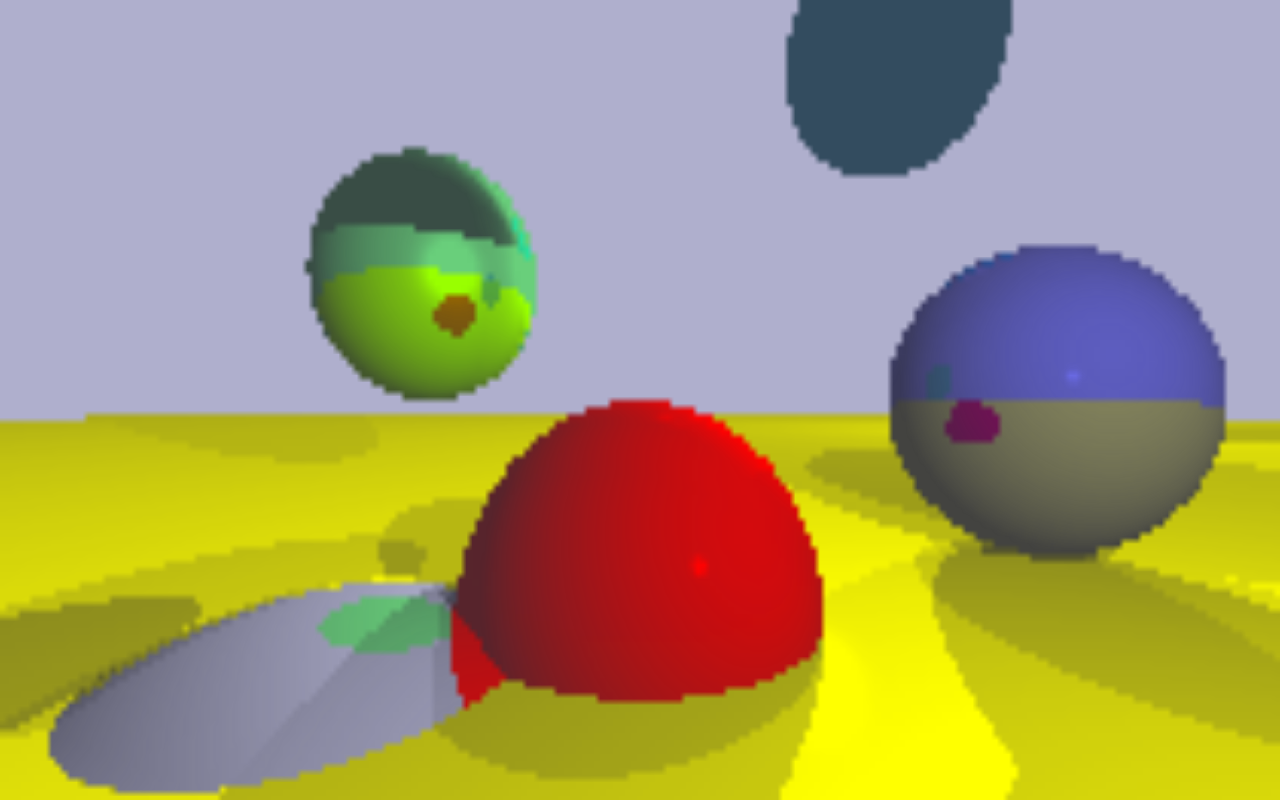
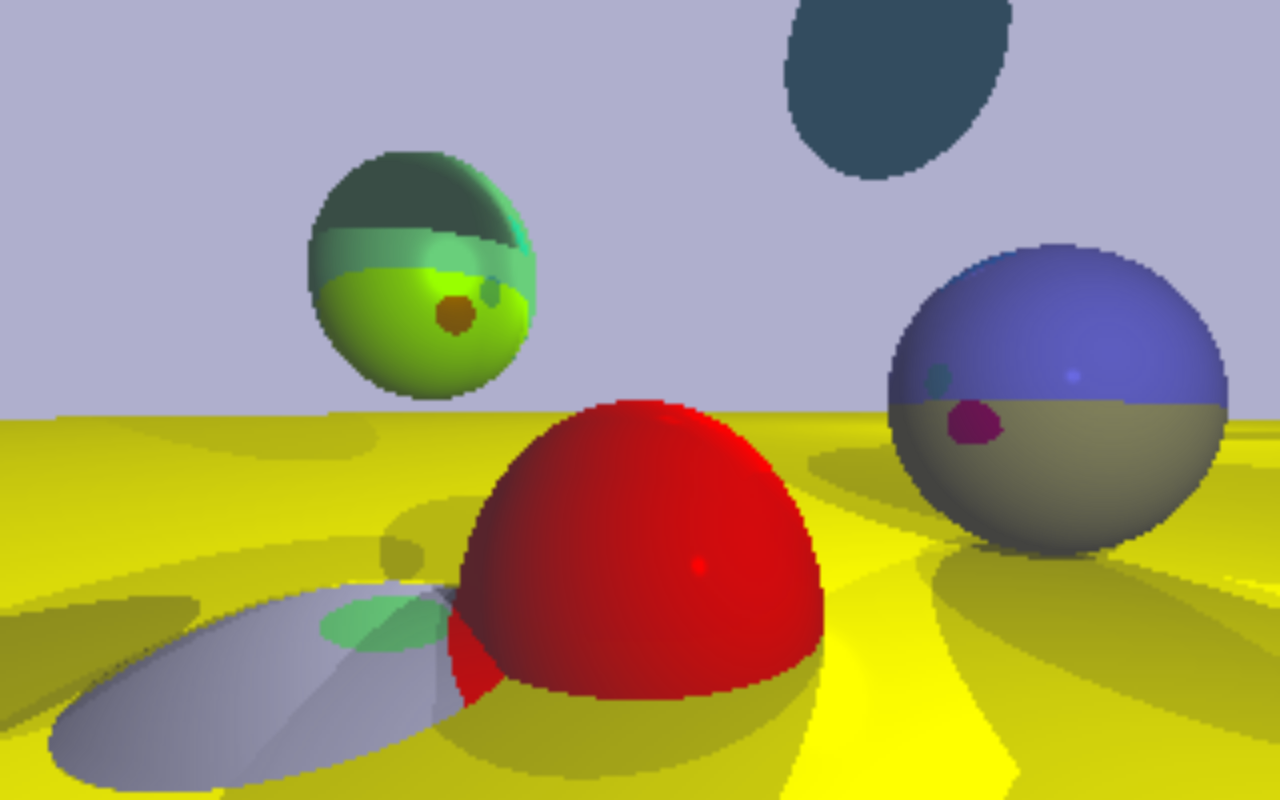
Before and after one commit to mkdorff/ART, a website: page docs/index.html in a window 1280 px wide. Drawn offline with Linux system fonts and the light colour scheme.

Commit message:
lol use github pages

```diff
--- a/public/index.html
+++ b/docs/index.html
@@ -15,6 +15,6 @@
       Canvas.id = 'paint'
       document.body.appendChild(Canvas)
     </script>
-    <script src="../src/index.js"></script>
+    <script src="index.js"></script>
   </body>
 </html>
--- a/src/index.js
+++ b/docs/index.js
@@ -1,6 +1,6 @@
 // External params
-const newx = Math.floor(1680 / 8 );
-const newy = Math.floor(913 / 8);
+const newx = Math.floor(window.innerWidth / 4);
+const newy = Math.floor(window.innerHeight / 4);
 const _resolution = {x: newx, y: newy};
 Canvas.height = newy;
 Canvas.width = newx;
@@ -151,8 +151,8 @@ const backtrace = (origin, direction, min_t, max_t, recursionDepth = 0) => {
       r: closest_object.color.r * (1 - closest_object.reflective) + reflectedColor.r * closest_object.reflective,
       g: closest_object.color.g * (1 - closest_object.reflective) + reflectedColor.g * closest_object.reflective,
       b: closest_object.color.b * (1 - closest_object.reflective) + reflectedColor.b * closest_object.reflective,
-      a: closest_object.color.a * lightingScalar
-    }
+      a: closest_object.color.a * lightingScalar,
+    };
   }
 };
 
--- a/package.json
+++ b/package.json
@@ -2,7 +2,7 @@
   "name": "art",
   "version": "1.0.0",
   "description": "try making art sometimes",
-  "main": "public/index.html",
+  "main": "docs/index.html",
   "scripts": {
     "test": "echo \"Error: no test specified\" && exit 1"
   },
```
Also changed, not shown: docs/main.css (renamed from public/main.css).
